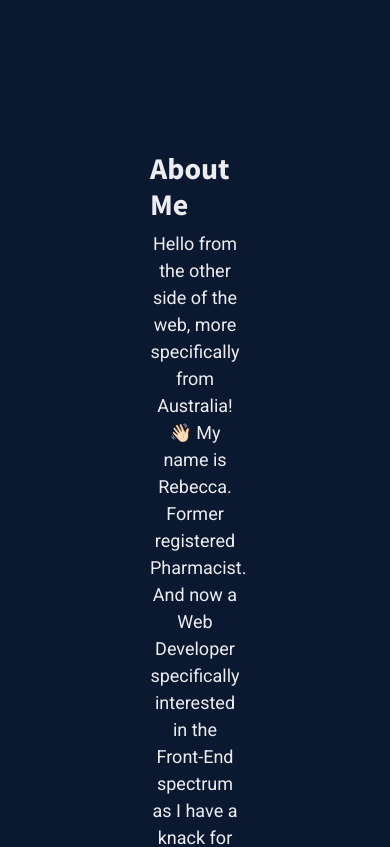
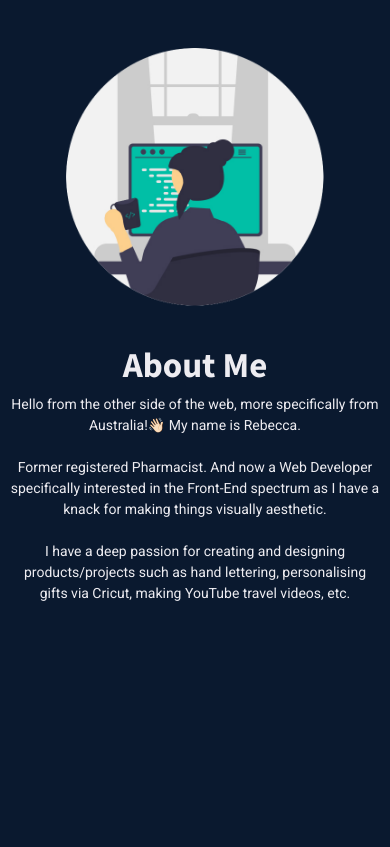
Before and after one commit to Shih-coding/Final-Portfolio-Project, a plain HTML site: page about.html in a window 390 px wide. Shown: the top 847 px of the page. Drawn offline with nearby package versions, Linux system fonts and the light colour scheme.

Commit message:
about page HTML & CSS

```diff
--- a/about.html
+++ b/about.html
@@ -20,12 +20,21 @@
 <title>Rebecca Shih- Web Developer / Front End Developer / Content Creator / Digital Marketer</title>
 </head>
 <body>
-  <div class="about-content">
+  <div class="about-content container">
+    <div class="row">
+  <div class="col-lg-5 profile">
+<img src="/images/shihcreates.png" alt="Cartoon image of asian female coder" class="img-fluid profile-pic">
+  </div>
+  <div class="col-lg-7 ">
   <h1>About Me</h1>
   <p>Hello from the other side of the web, more specifically from Australia!👋🏻 My name is Rebecca.
+    <br>
     <br> Former registered Pharmacist. And now a Web Developer specifically interested in the Front-End spectrum as I have a knack for making things visually aesthetic.
   <br>
-I have a deep passion for creating and designing products/projects such as hand lettering, personalising gifts via Cricut, making YouTube travel videos,etc. </p>
+  <br>
+I have a deep passion for creating and designing products/projects such as hand lettering, personalising gifts via Cricut, making YouTube travel videos, etc. </p>
   </div>
+</div>
+</div>
 </body>
 </html>
--- a/styles/portfolio.css
+++ b/styles/portfolio.css
@@ -13,10 +13,10 @@ body {
   padding: 150px;
 }
 
-@media (max-width: 420px) {
+@media (max-width: 480px) {
   .hero {
-    margin: 5px;
-padding: 0;
+padding: 20px;
+text-align: center;
   }
 }
 
@@ -27,15 +27,13 @@ padding: 0;
   color: var(--secondary-color);
 }
 
-@media (max-width: 420px) {
+@media (max-width: 480px) {
   .hero p {
     font-size: 16px;
     text-align: center;
 padding:0;
   }
 }
-
-
 
 .hero h1 {
   font-family:'Source Sans Pro', sans-serif;
@@ -44,7 +42,7 @@ padding:0;
   color: var(--primary-color);
 }
 
-@media (max-width: 420px) {
+@media (max-width: 480px) {
   .hero h1 {
     font-size: 40px;
    margin:0 auto;
@@ -61,7 +59,7 @@ padding:0;
   color: var(--dark-green);
 }
 
-@media (max-width: 420px) {
+@media (max-width: 480px) {
   .hero h2 {
     font-size: 18px;
     text-align: center;
@@ -89,7 +87,7 @@ box-sizing: inherit;
     transition-delay: 0s;
 }
 
-@media (max-width: 420px) {
+@media (max-width: 480px) {
  .contact-button {
   display: block;
   margin: 5px;
@@ -104,21 +102,22 @@ font-family: 'Source Sans Pro', sans-serif;
 font-weight: 600;
 }
 
-@media (max-width: 570px) {
+@media (max-width: 480px) {
   h3 {
     font-size: 25px;
     text-align: center;
 padding:0;
   }
 }
+
 p {
   color: var(--primary-color);
   font-family: 'Roboto', sans-serif;
 }
 
-@media (max-width: 570px) {
-  p {
-    font-size: 18px;
+@media (max-width: 480px) {
+  .she-letters-text p {
+    font-size: 16px;
     text-align: center;
 padding:0;
   }
@@ -127,9 +126,13 @@ padding:0;
   color: var(--secondary-color);
 }
 
+.she-letters-text {
+  margin: 40px;
+}
+
 .she-letters-link {
   font-family:'Roboto Mono', monospace;
-  font-size: 14px;
+  font-size: 13px;
   text-align: center;
     display:block;
     margin-top: 50px;
@@ -144,6 +147,17 @@ padding:0;
     text-decoration: none;
 }
 
+.weather-text {
+  margin: 40px;
+}
+
+@media (max-width: 480px) {
+  .weather-text p {
+    font-size: 16px;
+    text-align: center;
+padding:0;
+  }
+}
 .weather-app-link:hover {
   color: var(--secondary-color);
 }
@@ -167,21 +181,21 @@ padding:0;
     text-decoration: none;
 }
 
-.she-letters-text {
-  margin: 40px;
-}
-
-.weather-text {
-  margin: 40px;
-}
-
 .about-content {
-  padding: 150px;
+  padding: 120px;
 }
 
 .about-content h1 {
   font-family:'Source Sans Pro', sans-serif;
   font-weight: 700;
-  font-size: 30px;
+  font-size: 35px;
   color: var(--primary-color);
 }
+
+@media (max-width: 1000px) {
+  .about-content {
+    font-size: 14px;
+    padding:10px;
+    text-align: center;
+  }
+}
```
Also changed, not shown: index.html (+1 -1 lines), images/shihcreates.png (added).
